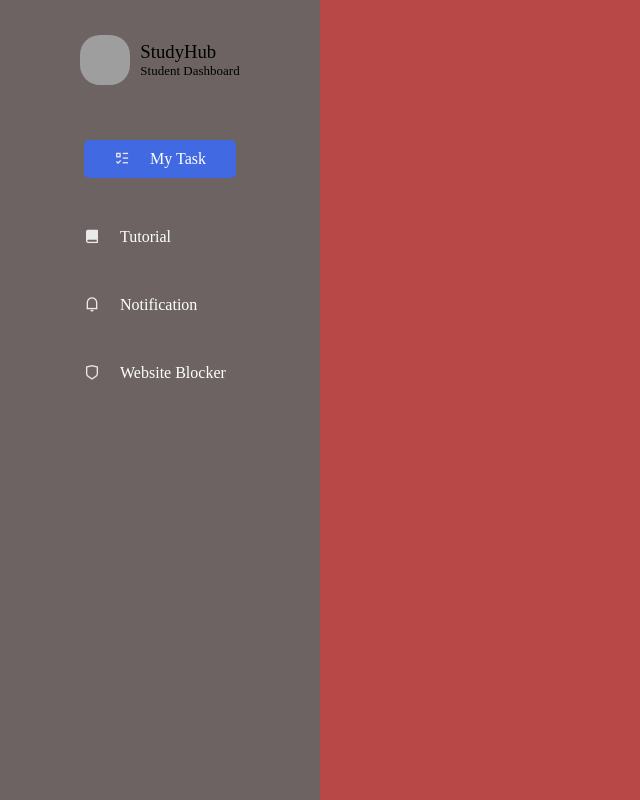
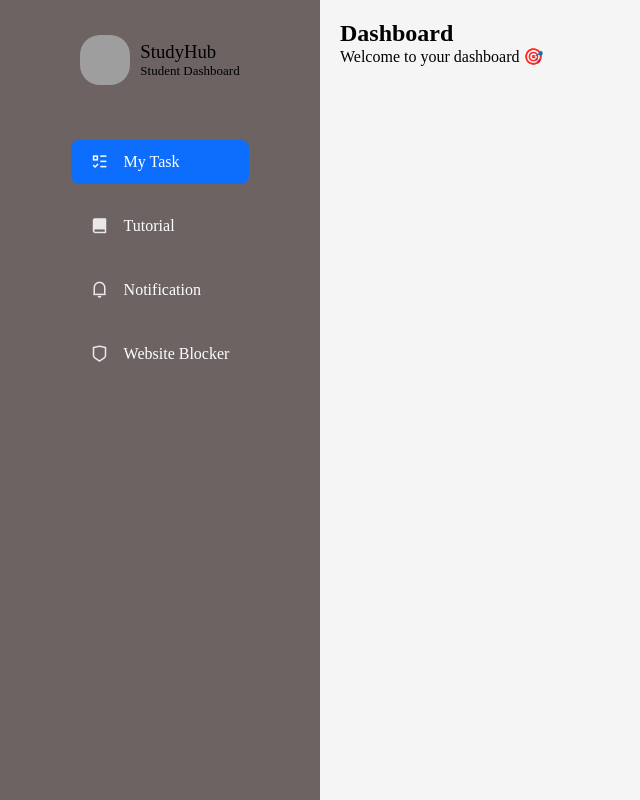
Before and after one commit to Aryanhapani/student-dashboard, a plain HTML site: page index.html in a window 1280 px wide. Shown: the whole page, without its empty margins (0-640 px from the left). Drawn offline with nearby package versions, Linux system fonts and the light colour scheme; grey boxes are pictures that could not be loaded.

Commit message:
second commit

```diff
--- a/index.html
+++ b/index.html
@@ -27,14 +27,21 @@
         </div>
         <div id="links">
             <ul>
-                <li class="active"><i class="ri-list-check-3"></i><a href="#" class="active">My Task</a></li>
-                <li><i class="ri-book-fill"></i><a href="#">Tutorial</a></li>
-                <li><i class="ri-notification-4-line"></i><a href="#">Notification</a></li>
-                <li><i class="ri-shield-line"></i><a href="#">Website Blocker</a></li>
+                <li class="active" onclick="loadpage('My task',this)" ><i class="ri-list-check-3"></i><a href="javascript:void(0)" >My Task</a></li>
+                <li onclick="loadpage('Tutorial',this)"><i class="ri-book-fill"></i><a href="javascript:void(0)">Tutorial</a></li>
+                <li onclick="loadpage('Notification',this)"><i class="ri-notification-4-line"></i><a href="javascript:void(0)">Notification</a></li>
+                <li onclick="loadpage('My task',this)"><i class="ri-shield-line"></i><a href="javascript:void(0)">Website Blocker</a></li>
             </ul>
         </div>
       </div>
-      <div id="right"></div>
+      <div class="ri" id="right">
+        <h2 id="heading">Dashboard</h2>
+        <p id="content">Welcome to your dashboard 🎯</p>
+      </div>
     </div>
+
+
+
+    <script src="script.js"></script>
   </body>
 </html>
--- a/script.js
+++ b/script.js
@@ -0,0 +1,31 @@
+function loadpage(page, element){
+  var heading = document.getElementById("heading");
+  var content = document.getElementById("content");
+  var links = document.querySelectorAll("#links li");
+
+  // remove active from all
+  links.forEach((li) => {
+    li.classList.remove("active");
+  });
+
+  // add active to clicked li ✅
+  element.classList.add("active");
+
+  // change content
+  if (page === "My task") {
+    heading.innerText = "My Task";
+    content.innerText = "Here you can manage your daily tasks ✅";
+  }
+  else if (page === "Tutorial") {
+    heading.innerText = "Tutorial";
+    content.innerText = "Watch and learn tutorials 📚";
+  }
+  else if (page === "Notification") {
+    heading.innerText = "Notification";
+    content.innerText = "All your notifications appear here 🔔";
+  }
+  else {
+    heading.innerText = "Website Blocker";
+    content.innerText = "Block distracting websites 🚫";
+  }
+}
--- a/style.css
+++ b/style.css
@@ -25,9 +25,9 @@ html,body{
 
 
 #right{
-    height: 100%;
-    width: 75%;
-    background-color: #b84747;
+    flex: 1;
+    padding: 20px;
+    background: #f5f5f5;
 }
 
 #icons{
@@ -80,10 +80,14 @@ html,body{
 
 #links li{
     margin-top: 20px;
-    margin-bottom: 50px;
-
+    margin-bottom: 10px;
+    padding: 12px 20px;
+    display: flex;
+    align-items: center;
+    gap: 15px;
+    cursor: pointer;
+    border-radius: 8px;
 }
-
 
 #links li.active{
     color: royalblue;
@@ -91,19 +95,21 @@ html,body{
 
 #links i{
    color: #eae8e8;
-
-
+   font-size: 18px;
 }
 
 #links a{
     text-decoration: none;
     color: #ffffff;
-    margin-left: 20px;
-
+    pointer-events: none; /* IMPORTANT */
 }
 
+
 #links li.active{
-    background-color: royalblue;
-    border-radius: 5px;
-    padding: 10px 30px;
+  background: #0d6efd;
+  color: #fff;
 }
+
+#links li.active i{
+  color: #fff;
+}
```
